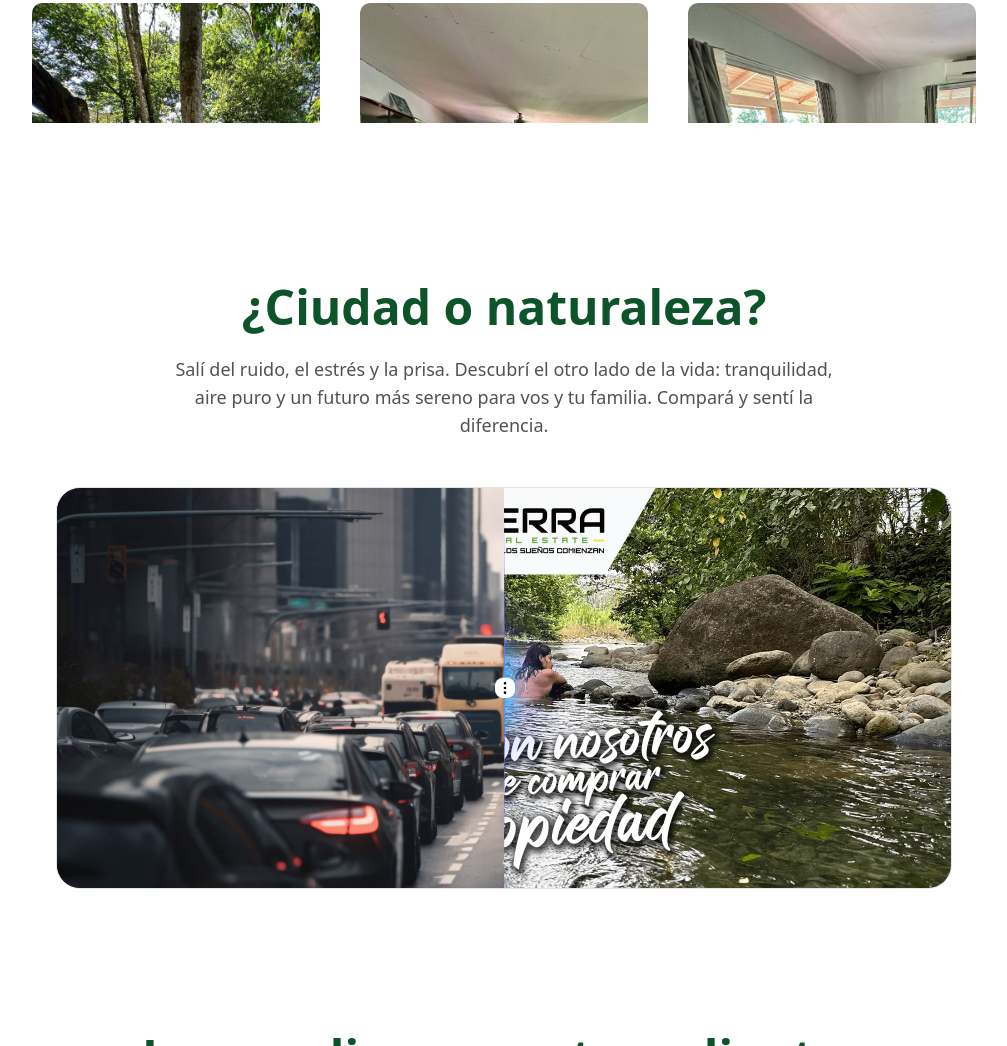
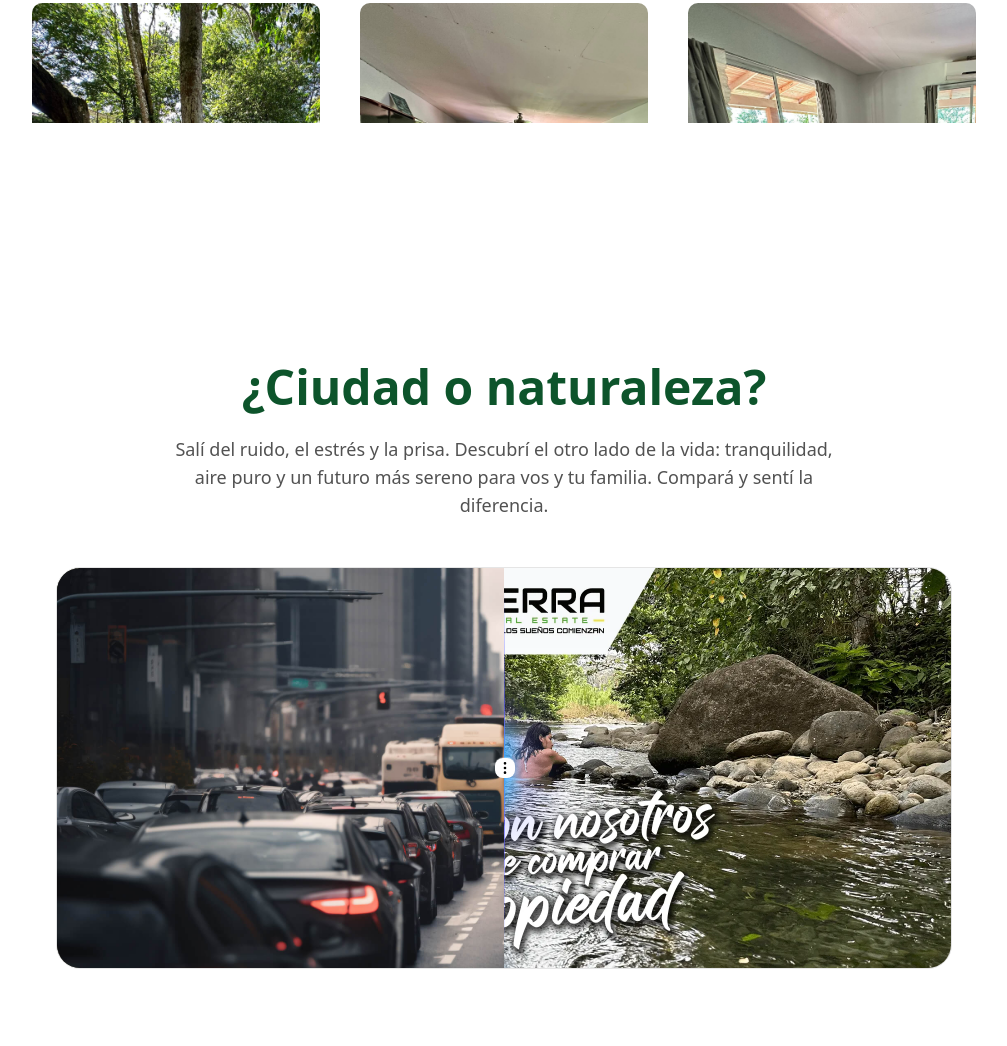
Before and after one commit to Luiscr1104/TerraAcetenity, an Astro site: page / in a window 1280 px wide. Shown: the part 6397-7443 px from the top of the page, without its empty margins (136-1143 px from the left). Built offline with nearby package versions, Linux system fonts and the light colour scheme; Astro itself is replaced by a stand-in of ours.

Commit message:
Cambio registry

```diff
--- a/src/components/CompareDemo.tsx
+++ b/src/components/CompareDemo.tsx
@@ -2,7 +2,7 @@ import { Compare } from "@/components/ui/compare";
 
 export function CompareDemo() {
   return (
-    <div className="py-16 px-4">
+    <div className="my-20 py-16 px-4">
       <h2 className="text-3xl md:text-5xl font-bold text-center mb-6 text-green-900">
         ¿Ciudad o naturaleza?
       </h2>
```
